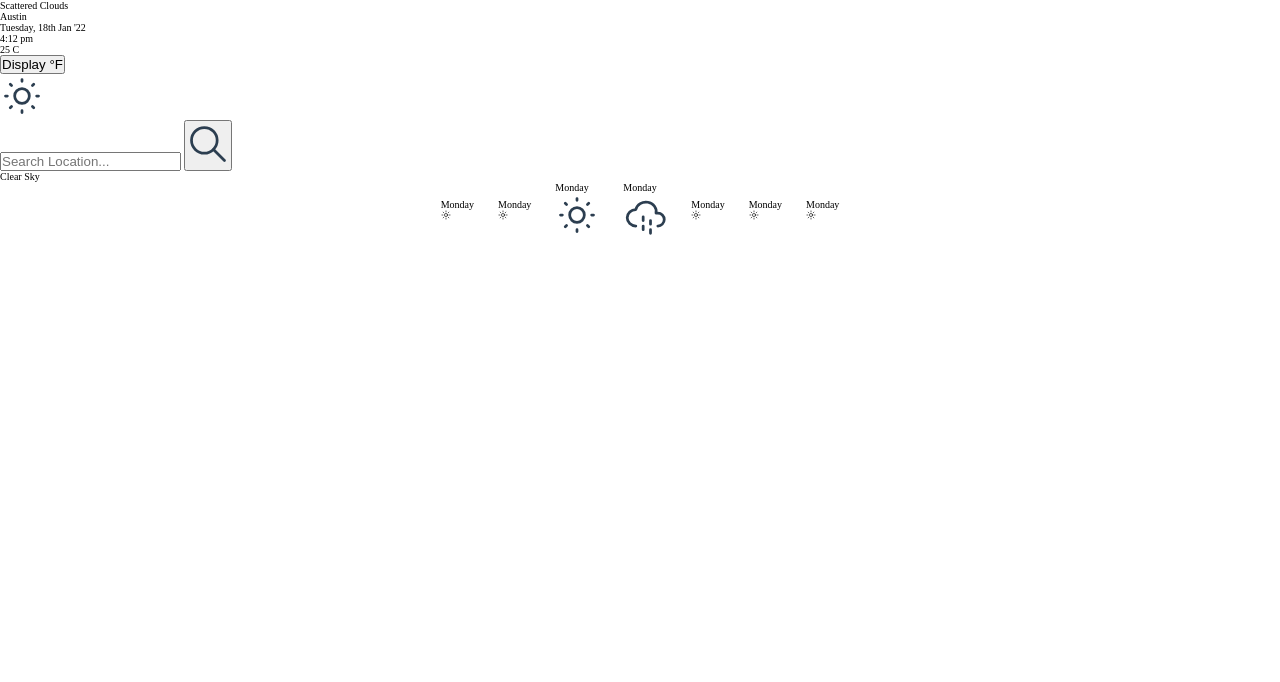
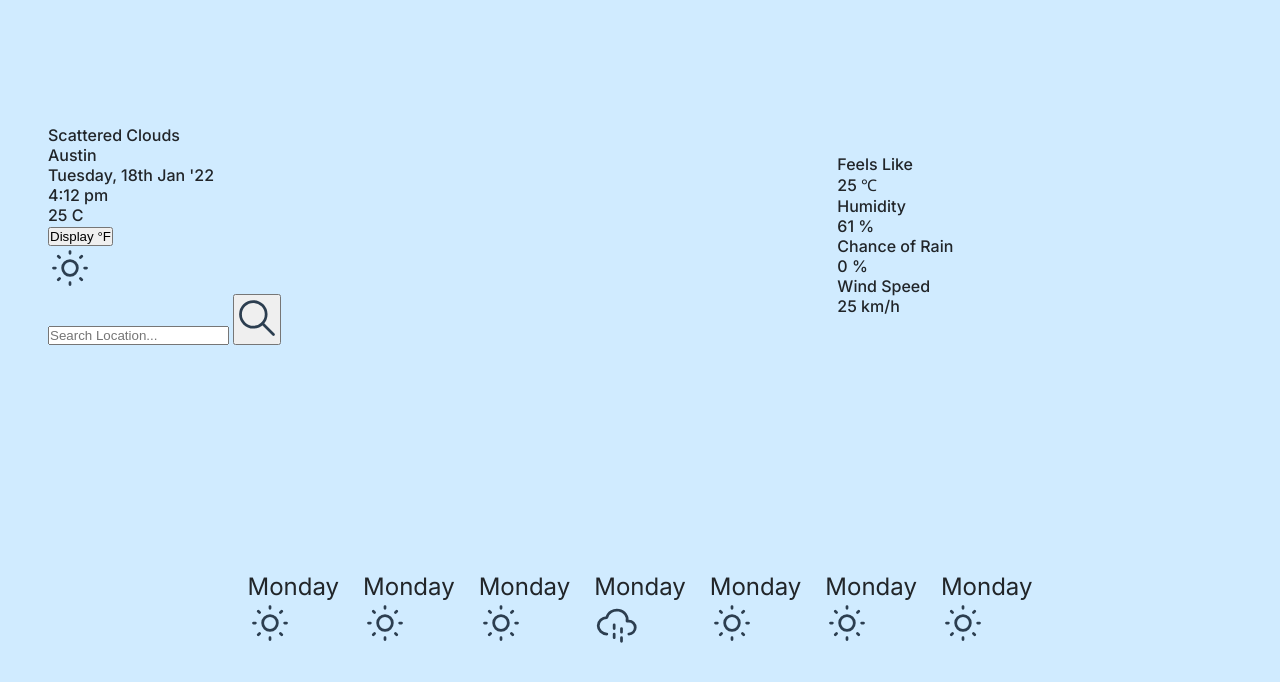
Before and after one commit to BvChung/Forecast-On-The-Go, a plain HTML site: page index.html in a window 1280 px wide. Drawn offline with nearby package versions, Linux system fonts and the light colour scheme; no server answers.

Commit message:
Index and style updates

```diff
--- a/index.html
+++ b/index.html
@@ -4,12 +4,21 @@
 		<meta charset="UTF-8" />
 		<meta http-equiv="X-UA-Compatible" content="IE=edge" />
 		<meta name="viewport" content="width=device-width, initial-scale=1.0" />
+
+		<link rel="preconnect" href="https://fonts.googleapis.com" />
+		<link rel="preconnect" href="https://fonts.gstatic.com" crossorigin />
+		<link
+			href="https://fonts.googleapis.com/css2?family=Inter:wght@400;500;600;700&display=swap"
+			rel="stylesheet"
+		/>
+
 		<title>Weather Application</title>
 
 		<script defer src="script.js"></script>
 		<link href="style.css" rel="stylesheet" />
 	</head>
 	<body>
+		<main class="app">
 			<div class="weather-info">
 				<div class="weather-info--details">
 					<div class="info-title">Scattered Clouds</div>
@@ -69,10 +78,26 @@
 							</svg>
 						</button>
 					</div>
+				</div>
 
-				<div></div>
+				<div class="weather-info--current">
+					<div class="current-feels-like">
+						<p class="feels--title">Feels Like</p>
+						<p class="feels--temp">25 &#8451;</p>
 					</div>
-			<div class="weather-info--current">Clear Sky</div>
+					<div class="current-humidity">
+						<p class="feels--title">Humidity</p>
+						<p class="feels--temp">61 &#37;</p>
+					</div>
+					<div class="current-rain">
+						<p class="feels--title">Chance of Rain</p>
+						<p class="feels--temp">0 &#37;</p>
+					</div>
+					<div class="current-wind">
+						<p class="feels--title">Wind Speed</p>
+						<p class="feels--temp">25 km/h</p>
+					</div>
+				</div>
 			</div>
 
 			<div class="weather-week">
@@ -80,13 +105,47 @@
 					<p class="week-title">Monday</p>
 					<p class="week-temp-high"></p>
 					<p class="week-temp-low"></p>
-				<ion-icon name="sunny-outline"></ion-icon>
+					<svg
+						xmlns="http://www.w3.org/2000/svg"
+						class="icon icon-tabler icon-tabler-sun"
+						width="44"
+						height="44"
+						viewBox="0 0 24 24"
+						stroke-width="1.5"
+						stroke="#2c3e50"
+						fill="none"
+						stroke-linecap="round"
+						stroke-linejoin="round"
+					>
+						<path stroke="none" d="M0 0h24v24H0z" fill="none" />
+						<circle cx="12" cy="12" r="4" />
+						<path
+							d="M3 12h1m8 -9v1m8 8h1m-9 8v1m-6.4 -15.4l.7 .7m12.1 -.7l-.7 .7m0 11.4l.7 .7m-12.1 -.7l-.7 .7"
+						/>
+					</svg>
 				</div>
 				<div class="tue">
 					<p class="week-title">Monday</p>
 					<p class="week-temp-high"></p>
 					<p class="week-temp-low"></p>
-				<ion-icon name="sunny-outline"></ion-icon>
+					<svg
+						xmlns="http://www.w3.org/2000/svg"
+						class="icon icon-tabler icon-tabler-sun"
+						width="44"
+						height="44"
+						viewBox="0 0 24 24"
+						stroke-width="1.5"
+						stroke="#2c3e50"
+						fill="none"
+						stroke-linecap="round"
+						stroke-linejoin="round"
+					>
+						<path stroke="none" d="M0 0h24v24H0z" fill="none" />
+						<circle cx="12" cy="12" r="4" />
+						<path
+							d="M3 12h1m8 -9v1m8 8h1m-9 8v1m-6.4 -15.4l.7 .7m12.1 -.7l-.7 .7m0 11.4l.7 .7m-12.1 -.7l-.7 .7"
+						/>
+					</svg>
 				</div>
 				<div class="wed">
 					<p class="week-title">Monday</p>
@@ -138,21 +197,73 @@
 					<p class="week-title">Monday</p>
 					<p class="week-temp-high"></p>
 					<p class="week-temp-low"></p>
-				<ion-icon name="sunny-outline"></ion-icon>
+					<svg
+						xmlns="http://www.w3.org/2000/svg"
+						class="icon icon-tabler icon-tabler-sun"
+						width="44"
+						height="44"
+						viewBox="0 0 24 24"
+						stroke-width="1.5"
+						stroke="#2c3e50"
+						fill="none"
+						stroke-linecap="round"
+						stroke-linejoin="round"
+					>
+						<path stroke="none" d="M0 0h24v24H0z" fill="none" />
+						<circle cx="12" cy="12" r="4" />
+						<path
+							d="M3 12h1m8 -9v1m8 8h1m-9 8v1m-6.4 -15.4l.7 .7m12.1 -.7l-.7 .7m0 11.4l.7 .7m-12.1 -.7l-.7 .7"
+						/>
+					</svg>
 				</div>
 				<div class="sat">
 					<p class="week-title">Monday</p>
 					<p class="week-temp-high"></p>
 					<p class="week-temp-low"></p>
-				<ion-icon name="sunny-outline"></ion-icon>
+					<svg
+						xmlns="http://www.w3.org/2000/svg"
+						class="icon icon-tabler icon-tabler-sun"
+						width="44"
+						height="44"
+						viewBox="0 0 24 24"
+						stroke-width="1.5"
+						stroke="#2c3e50"
+						fill="none"
+						stroke-linecap="round"
+						stroke-linejoin="round"
+					>
+						<path stroke="none" d="M0 0h24v24H0z" fill="none" />
+						<circle cx="12" cy="12" r="4" />
+						<path
+							d="M3 12h1m8 -9v1m8 8h1m-9 8v1m-6.4 -15.4l.7 .7m12.1 -.7l-.7 .7m0 11.4l.7 .7m-12.1 -.7l-.7 .7"
+						/>
+					</svg>
 				</div>
 				<div class="sun">
 					<p class="week-title">Monday</p>
 					<p class="week-temp-high"></p>
 					<p class="week-temp-low"></p>
-				<ion-icon name="sunny-outline"></ion-icon>
+					<svg
+						xmlns="http://www.w3.org/2000/svg"
+						class="icon icon-tabler icon-tabler-sun"
+						width="44"
+						height="44"
+						viewBox="0 0 24 24"
+						stroke-width="1.5"
+						stroke="#2c3e50"
+						fill="none"
+						stroke-linecap="round"
+						stroke-linejoin="round"
+					>
+						<path stroke="none" d="M0 0h24v24H0z" fill="none" />
+						<circle cx="12" cy="12" r="4" />
+						<path
+							d="M3 12h1m8 -9v1m8 8h1m-9 8v1m-6.4 -15.4l.7 .7m12.1 -.7l-.7 .7m0 11.4l.7 .7m-12.1 -.7l-.7 .7"
+						/>
+					</svg>
 				</div>
 			</div>
+		</main>
 	</body>
 
 	<script
--- a/script.js
+++ b/script.js
@@ -35,7 +35,7 @@ const weather = async function (cityName, unitType = "metric") {
 	// );
 };
 
-weather("houston", `imperial`);
+// weather("houston", `imperial`);
 
 // Unix converter will get unix sunset time to determine what day it is sunday 0 -> forward
 const unixConverter = async function (unix) {
--- a/style.css
+++ b/style.css
@@ -8,10 +8,41 @@ html {
 	font-size: 62.5%;
 }
 
+body {
+	font-family: "Inter", sans-serif;
+	background-color: #d0ebff;
+	color: #212529;
+}
+
+main {
+	/* max-width: 120rem; */
+	height: 100vh;
+	padding: 2.4rem 4.8rem;
+	display: flex;
+	flex-direction: column;
+	/* align-items: center; */
+	justify-content: space-around;
+}
+
+.weather-info {
+	display: grid;
+	grid-template-columns: 2fr 1fr;
+
+	font-size: 1.6rem;
+	font-weight: 500;
+	align-items: center;
+}
+
+.weather-info--current {
+	align-items: center;
+}
+
 .weather-week {
 	display: flex;
 	align-items: center;
 	justify-content: center;
+	font-size: 2.4rem;
+	padding: 2.4rem;
 
 	gap: 2.4rem;
 }
```
Lines whose indentation alone changed are shown as unchanged.
